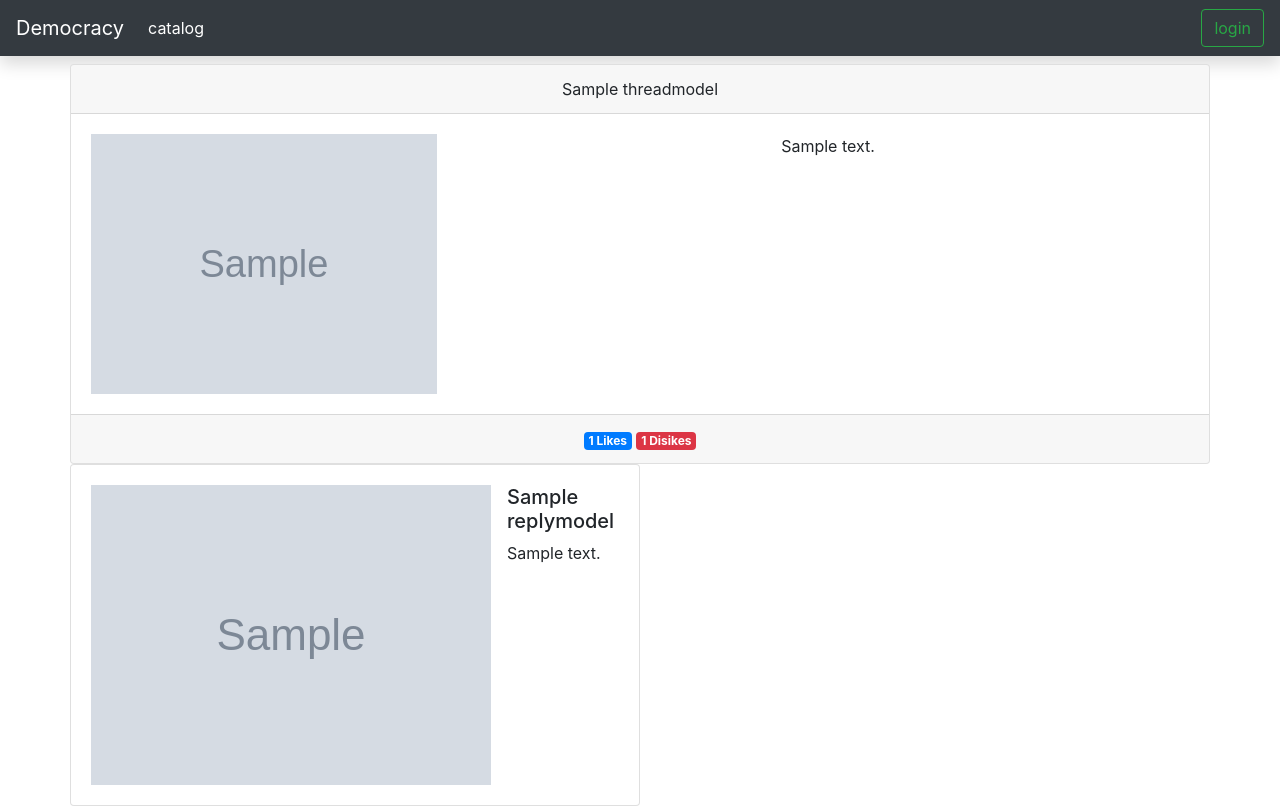
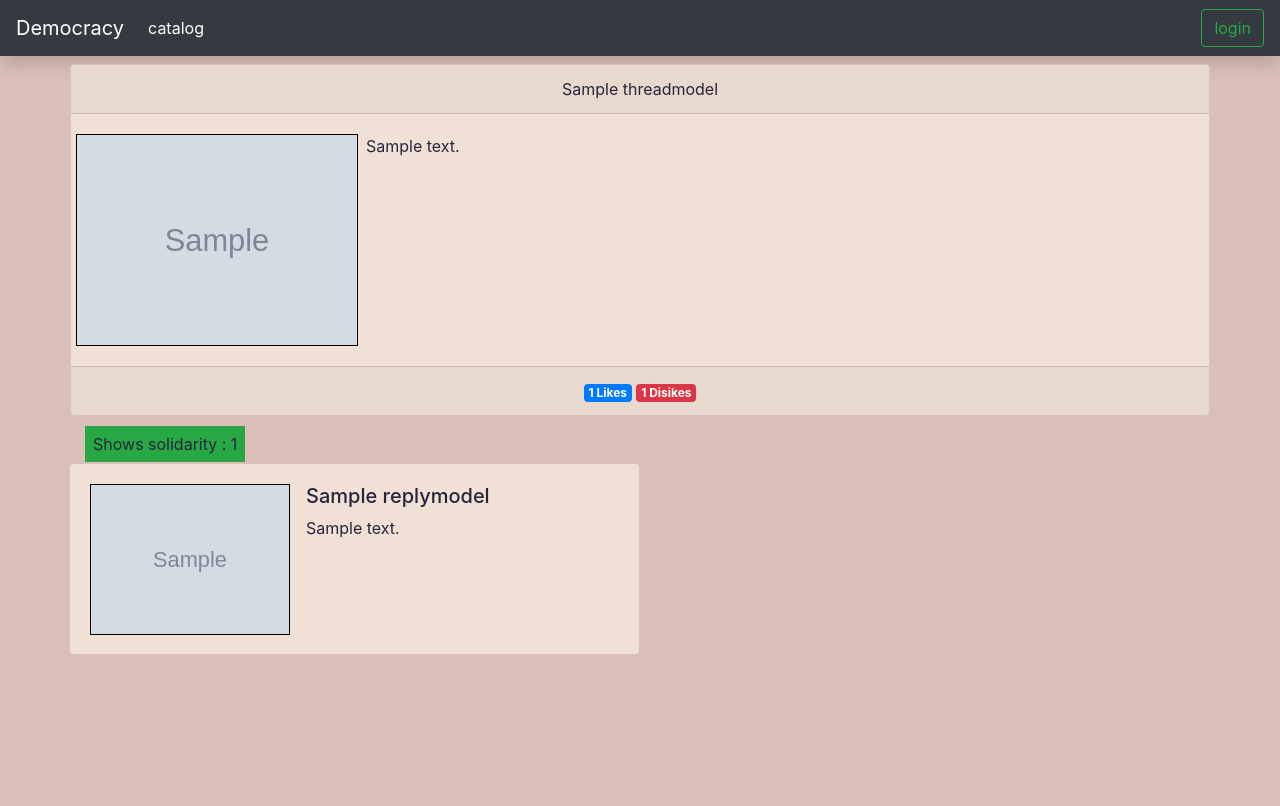
Before and after one commit to marwan-nabil/democracy, a Django app: page /thread/view/1/ in a window 1280 px wide. After the commit the page ends 654 px from the top, so only its background shows below. Run offline with Django 3.2, Linux system fonts and the light colour scheme; tables that the repository leaves empty hold one stand-in row (values such as "Sample post"); grey boxes marked "Sample" are stand-in pictures; some libraries are stand-ins or nearby versions.

Commit message:
frontend templates prototyping

```diff
--- a/democracy_server/frontend_server/static/css/base.css
+++ b/democracy_server/frontend_server/static/css/base.css
@@ -1,3 +1,36 @@
+body{
+    color: rgb(39, 37, 59);
+    background-color: #d9bfb7;
+}
+
 .text-small {
     font-size: .7em;
 }
+
+img{
+    max-height: 300px;
+    max-width: 400px;
+    border: 1px solid black;
+}
+
+.card{
+    background-color: #f0e0d6;
+    border: 1px solid #d9bfb7;
+}
+
+/* hhhh stolen from 4chan */
+.reply{
+    max-height: 20em;
+    overflow: hidden;
+    background-color: #f0e0d6;
+    border: 1px solid #d9bfb7;
+    border-left: none;
+    border-top: none;
+}
+
+.reply img{
+    max-height: 200px;
+    max-width: 200px;
+}
+
+/* end hhhhhhhhhhh */
--- a/democracy_server/frontend_server/templates/thread.html
+++ b/democracy_server/frontend_server/templates/thread.html
@@ -11,14 +11,20 @@
                 {{ thread.title }}
             </div>
             <div class="card-body row">
+                <!-- if thread image render this style -->
                 {% if thread.attached_image %}
-                <div class="col-4">
+                <div class="d-inline w-25">
                     <img class="img-fluid" src="{{ thread.attached_image.url }}">
                 </div>
+                <div class="w-75">
+                    <p class="text-left ml-2">{{ thread.contents }}</p>
+                </div>
+                {% else %}
+                <!-- if not render this -->
+                <div class="m-auto p-2">
+                    <p class="text-left">{{ thread.contents }}</p>
+                </div>
                 {% endif %}
-                <div class="col">
-                    <p class="card-text">{{ thread.contents }}</p>
-                </div>
             </div>
             <div class="card-footer text-muted">
                 <span class="badge badge-primary">{{ thread.likes }} Likes</span>
@@ -28,31 +34,45 @@
     </div>
 
     <!-- replies -->
-    <div class="row">
+    <div class="row mt-3">
+        <!-- replies with-->
         <div class="col-6">
+            <!-- would probably replace with fancy fontawesome with replies c -->
+            {% if replies_with %}
+            <span class="bg-success p-2">Shows solidarity : {{replies_with.count}}</span>
+            {% endif %}
+
             {% for reply in replies_with %}
-            <div class="row card">
+            <div class="reply row card mt-2">
                 <div class="card-body media">
                     {% if reply.attached_image %}
-                    <img src="{{ reply.attached_image.url }}" class="mr-3" alt="...">
+                    <img src="{{ reply.attached_image.url }}" class="mr-3 w-50 mh-50 float-left" alt="...">
                     {% endif %}
-                    <div class="media-body">
+                    <div class="media-body float-left">
                         <h5 class="mt-0">{{ reply.title }}</h5>
                         {{ reply.contents }}
                     </div>
                 </div>
             </div>
             {% endfor %}
+
         </div>
-        <div class="col-6">
+
+        <!-- replies against-->
+        <div class="col-6 ">
+
+            {% if replies_against %}
+            <span class="bg-danger p-2">Better have them dead : {{replies_against.count}}</span>
+            {% endif %}
+
             {% for reply in replies_against %}
-            <div class="row card">
+            <div class="reply row card mt-2">
                 <div class="card-body media">
                     {% if reply.attached_image %}
-                    <img src="{{ reply.attached_image.url }}" class="mr-3" alt="...">
+                    <img src="{{ reply.attached_image.url }}" class="mr-3 w-50" alt="...">
                     {% endif %}
-                    <div class="media-body">
-                        <h5 class="mt-0">{{ reply.title }}</h5>
+                    <div>
+                        <h5 class="reply-title">{{ reply.title }}</h5>
                         {{ reply.contents }}
                     </div>
                 </div>
```
